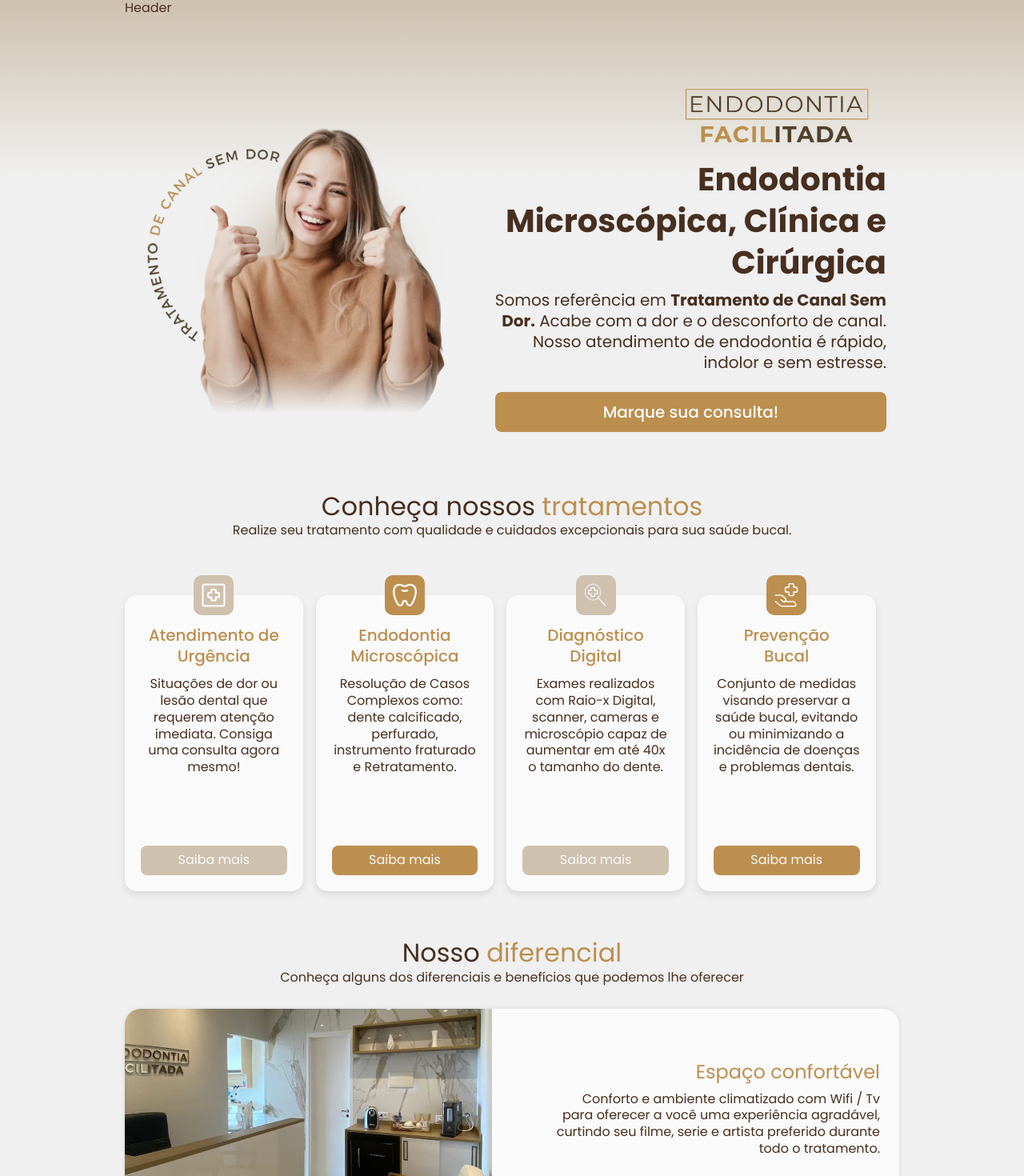
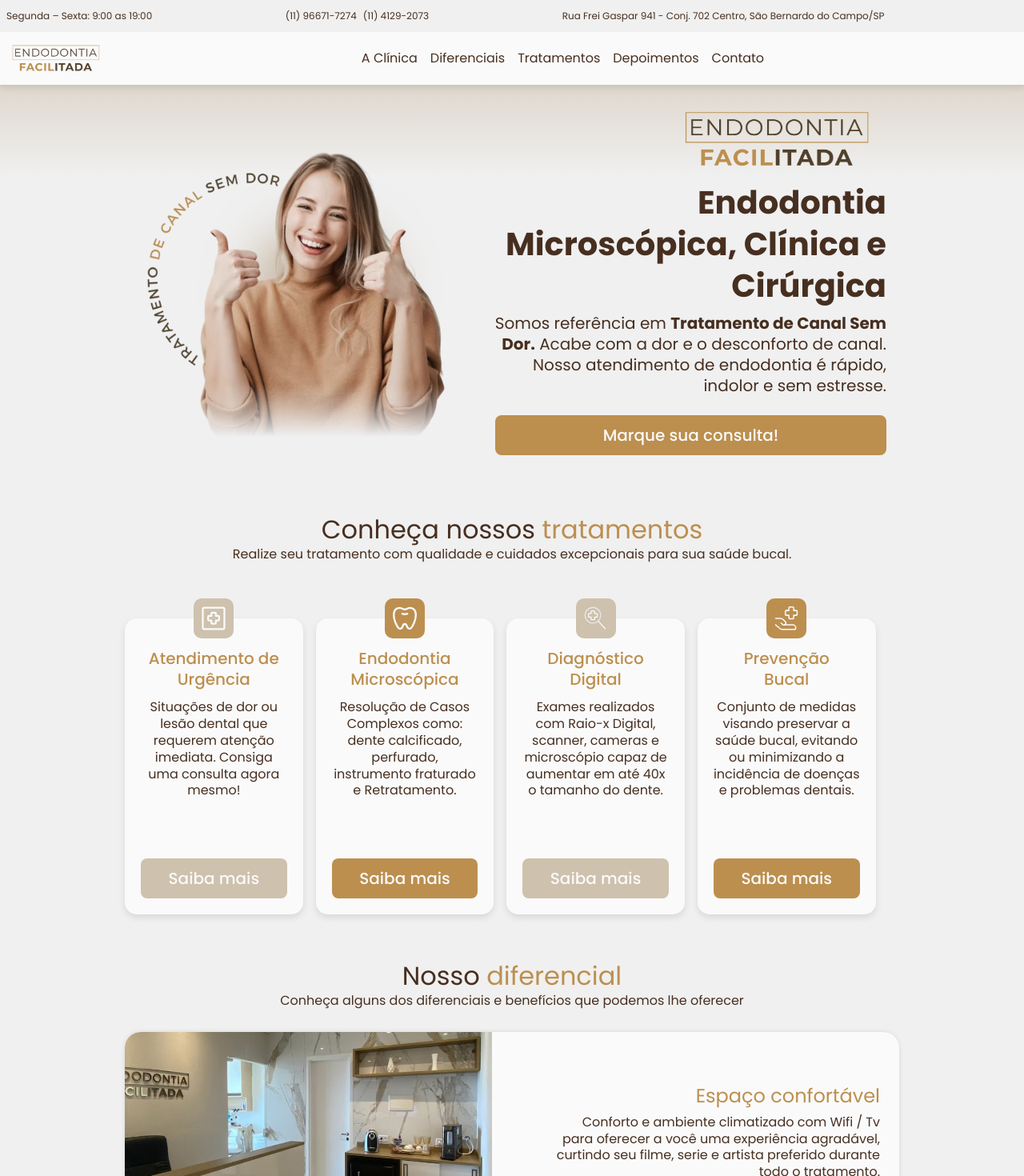
Before and after one commit to kevinmarangoni/implantesfacilitados, a Next.js app: page / in a window 1280 px wide. Shown: the top 1470 px of the page at 80% size. Built offline with nearby package versions, Linux system fonts and the light colour scheme.

Commit message:
updates several parts

```diff
--- a/package.json
+++ b/package.json
@@ -9,6 +9,7 @@
     "lint": "next lint"
   },
   "dependencies": {
+    "@react-google-maps/api": "^2.19.2",
     "@types/node": "20.10.6",
     "@types/react": "18.2.47",
     "@types/react-dom": "18.2.18",
--- a/src/app/page.tsx
+++ b/src/app/page.tsx
@@ -21,6 +21,7 @@ export default function Home() {
     <Container>
       <Content>
         <Header t={t} />
+        <Sections>
           <Hero t={t} />
           <Tratamento t={t} />
           <Diferenciais t={t} />
@@ -28,6 +29,7 @@ export default function Home() {
           <Depoimentos t={t} />
           <Agende t={t} />
           <Mapa t={t} />
+        </Sections>
         <Footer t={t} />
       </Content>
     </Container>
@@ -46,6 +48,14 @@ const Container = styled.div`
 const Content = styled.div`
   display: flex;
   justify-content: center;
+  align-items: center;
+  flex-direction: column;
+  width: 100%;
+`
+
+const Sections = styled.div`
+  display: flex;
+  justify-content: center;
   align-items: flex-start;
   flex-direction: column;
   padding: 0 16px;
--- a/src/components/Button/index.tsx
+++ b/src/components/Button/index.tsx
@@ -2,23 +2,27 @@ import React, { ReactNode } from 'react'
 import styled from 'styled-components'
 import { useRouter } from 'next/navigation'
 
-const Button:React.FC<{children:ReactNode, text?: string}> = ({children, text}) => {
+const Button:React.FC<{children?:ReactNode, text?: string, isGoogleRelated?: boolean, $color?: string}> = ({children, text, isGoogleRelated, $color}) => {
   const router = useRouter()
   const number = 5511966717274
 
   function handleRedirect(){
-    const url = encodeURI(`https://api.whatsapp.com/send?phone=${number}&text=${text ? text : 'Olá, gostaria de mais informações para tratamento e/ou agendar uma avaliação.'}`)
+    let url = ''
+    url = encodeURI(`https://api.whatsapp.com/send?phone=${number}&text=${text ? text : 'Olá, gostaria de mais informações para tratamento e/ou agendar uma avaliação.'}`)
+    if(isGoogleRelated){
+      url = encodeURI(`https://www.google.com/maps/place/ENDODONTIA+FACILITADA+%7C+Clínica+de+Endodontia+Microscópica/@-23.7176145,-46.5570809,17z/data=!4m8!3m7!1s0x94ce41adc5e289bf:0xc2790d572c5f0aeb!8m2!3d-23.7176145!4d-46.5570809!9m1!1b1!16s%2Fg%2F11s85x37wk?entry=ttu`)
+    }
     router.push(url)
   }
 
   return (
-    <StyledButton onClick={()=>{handleRedirect()}}>{children}</StyledButton>
+    <StyledButton $color={$color} onClick={()=>{handleRedirect()}}>{children ?? "Agendar consulta"}</StyledButton>
   )
 }
 
 export default Button
 
-const StyledButton = styled.button`
+const StyledButton = styled.button<{$color: string}>`
   height: 50px;
   width: 100%;
   min-width: 50%;
@@ -28,13 +32,18 @@ const StyledButton = styled.button`
   gap: 4px;
   justify-content: center;
   align-items: center;
-  background-color: ${({theme})=> theme.color.font[10]};
+  background-color: ${({$color, theme})=> $color ? $color : theme.color.font[10]};
   color: ${({theme})=> theme.color.font[30]};
   font-size: ${({theme})=> theme.sizes.font.paragraph.lg};
   font-weight: ${({theme})=> theme.sizes.weights.regular};
   border-radius: 8px;
   text-align: center;
   cursor: pointer;
+  transition: all ease-in-out 0.2s;
+
+  &:hover{
+    opacity: 0.6;
+  }
 
   @media (${({theme})=> theme.sizes.breakpoints.smartphone}) {
     width: 100%;
--- a/src/components/Header/index.tsx
+++ b/src/components/Header/index.tsx
@@ -1,10 +1,126 @@
+import styled from 'styled-components'
 import { TranslationObject } from '@/translation'
-import React from 'react'
+import React, { useEffect, useState } from 'react'
+import logo from '@/assets/images/logo.png'
+import Image from 'next/image'
+import useScrollPosition from '@/utils/useScroll'
 
 const Header:React.FC<{t: TranslationObject}> = ({t}) => {
+  const scroll = useScrollPosition()
+  const [isTopPage, setIsTopPage] = useState(true)
+
+  useEffect(()=>{
+    if(scroll === 0){
+      setIsTopPage(true)
+    }
+    else{
+      setIsTopPage(false)
+    }
+  },[scroll])
+
   return (
-    <div>Header</div>
+    <Container>
+      <Content>
+        <FixedHeader>
+          <FixedContent isTopPage={isTopPage}>
+            <WorkTime>{t.global.hour[0]}</WorkTime>
+            <Contact><div>{t.global.phone}</div><div>{t.global.whatsapp}</div></Contact>
+            <Address>{t.global.address}</Address>
+            <Social></Social>
+          </FixedContent>
+        </FixedHeader>
+        <MainHeader>
+        <LogoSection>
+            <Logo src={logo} alt={"logo"} />
+          </LogoSection>
+          <MenuSection>
+            <li>{t.header.menu.about}</li>
+            <li>{t.header.menu.differentials}</li>
+            <li>{t.header.menu.treatment}</li>
+            <li>{t.header.menu.testimony}</li>
+            <li>{t.header.menu.contact}</li>
+          </MenuSection>
+          <div></div>
+        </MainHeader>
+      </Content>
+    </Container>
   )
 }
 
 export default Header
+
+
+const Container = styled.div`
+width: 100%;
+/* *{
+  border: 1px dashed red;
+} */
+
+`
+const Content = styled.div``
+const FixedHeader = styled.div`
+height: 40px;
+`
+const FixedContent = styled.div<{isTopPage: boolean}>`
+height: 40px;
+width: 100%;
+position: fixed;
+z-index: 999;
+background-color: ${({theme})=> theme.color.background[60]};
+font-size: ${({theme})=> theme.sizes.font.paragraph.sm};
+box-shadow: ${({isTopPage})=> !isTopPage ? '0 4px 8px rgba(0, 0, 0, 0.1)': 'none'};
+display: flex;
+flex-direction: row;
+justify-content: space-between;
+align-items: center;
+padding: 8px;
+
+`
+const Address = styled.div``
+const Contact = styled.div`
+  display: flex;
+flex-direction: row;
+justify-content: space-between;
+gap: 8px;
+div{
+
+}
+`
+const WorkTime = styled.div``
+const Social = styled.div``
+
+const MainHeader = styled.div`
+display: flex;
+flex-direction: row;
+justify-content: space-between;
+background-color: ${({theme})=> theme.color.background[30]};
+box-shadow: 0 4px 8px rgba(0, 0, 0, 0.1);
+padding: 8px;
+`
+
+const LogoSection = styled.div`
+  height: 50px;
+  display: flex;
+  flex-direction: row;
+  justify-content: flex-end;
+  @media (${({theme})=> theme.sizes.breakpoints.smartphone}) {
+    justify-content: center;
+  }
+`
+const Logo = styled(Image)`
+  height: fit-content;
+  width: fit-content;
+  object-fit: contain;
+`
+
+const MenuSection = styled.ul`
+  list-style: none;
+  display: flex;
+  flex-direction: row;
+  justify-content: space-between;
+  align-items: center;
+  gap: 16px;
+  li{
+
+  }
+  `
--- a/src/components/Tratamento/components/card/Card.tsx
+++ b/src/components/Tratamento/components/card/Card.tsx
@@ -1,7 +1,18 @@
-import React, { useEffect, useState } from 'react';
+/* eslint-disable react-hooks/exhaustive-deps */
+import Button from '@/components/Button';
+import React, { ReactNode, useEffect, useState } from 'react';
 import styled, { useTheme } from 'styled-components';
 
-const Card = ({ title, description, button, icon, index}) => {
+interface ICardProps {
+  title: string;
+  description: string;
+  button: string;
+  icon: ReactNode;
+  index: number;
+  redirectText: string;
+}
+
+const Card:React.FC<ICardProps> = ({ title, description, button, icon, index, redirectText }) => {
   const theme = useTheme()
   const [color, setColor] = useState(theme.color.font[10])
 
@@ -28,7 +39,7 @@ const Card = ({ title, description, button, icon, index}) => {
         <Description>{description}</Description>
       </InfoSection>
       </Content>
-      <Button $color={color}>{button}</Button>
+      <Button $color={color} text={redirectText}>{button}</Button>
     </Container>
   );
 };
@@ -101,13 +112,4 @@ const Description = styled.p`
   text-align: center;
 `;
 
-const Button = styled.div<{$color: string}>`
-  background-color: ${({$color})=> $color};
-  padding: 8px 16px;
-  width: 100%;
-  border-radius: 8px;
-  text-align: center;
-  color: ${({theme})=> theme.color.font[30]};
-`;
-
 export default Card;
--- a/src/components/Tratamento/index.tsx
+++ b/src/components/Tratamento/index.tsx
@@ -27,6 +27,7 @@ const Tratamento: React.FC<{t: TranslationObject}> = ({t}) => {
           icon={icons[index]}
           description={item.text}
           button={item.button}
+          redirectText={item.redirectText}
         />
       ))}
         </CardsSection>
--- a/src/translation/base/pt-BR.json
+++ b/src/translation/base/pt-BR.json
@@ -1,11 +1,25 @@
 {
     "global": {
-        "whatsapp_number": "(11) 96671-7274"
+        "hour":[
+            "Segunda – Sexta: 9:00 as 19:00",
+            "Sábado – 9:00 as 13:00"
+        ],
+        "social":{
+            "instagram":"https://instagram.com/endodontiafacilitada?igshid=Mzc1MmZhNjY=%20%20",
+            "facebook":"https://www.facebook.com/endodontiafacilitada?mibextid=LQQJ4d%20",
+            "whatsapp":"https://wa.link/5evhq7"
+    },
+        "phone":"(11) 96671-7274",
+        "whatsapp":"(11) 4129-2073",
+        "address":"Rua Frei Gaspar 941 - Conj. 702 Centro, São Bernardo do Campo/SP",
+        "email": "endodontiafacilitada@gmail.com"
     },
     "header": {
         "menu": {
-            "about": "Sobre",
-            "treatment": "Tratamento",
+            "about": "A Clínica",
+            "differentials": "Diferenciais",
+            "testimony": "Depoimentos",
+            "treatment": "Tratamentos",
             "schedule": "Agendar",
             "contact": "Contato",
             "map": "Localização"
@@ -28,22 +42,26 @@
             {
                 "title": "Atendimento de Urgência",
                 "text": "Situações de dor ou lesão dental que requerem atenção imediata. Consiga uma consulta agora mesmo!",
-                "button": "Saiba mais"
+                "button": "Saiba mais",
+                "redirectText": "Tenho uma emergência e desejo marcar uma consulta."
             },
             {
                 "title": "Endodontia Microscópica",
                 "text": "Resolução de Casos Complexos como: dente calcificado, perfurado, instrumento fraturado e Retratamento.",
-                "button": "Saiba mais"
+                "button": "Saiba mais",
+                "redirectText": "Olá, poderia me esclarecer melhor a respeito da Endodontia Microscópica?"
             },
             {
                 "title": "Diagnóstico Digital",
                 "text": "Exames realizados com Raio-x Digital, scanner, cameras e microscópio capaz de aumentar em até 40x o tamanho do dente.",
-                "button": "Saiba mais"
+                "button": "Saiba mais",
+                "redirectText": "Olá, poderia me esclarecer melhor a respeito do Diagnóstico Digital?"
             },
             {
                 "title": "Prevenção Bucal",
                 "text": "Conjunto de medidas visando preservar a saúde bucal, evitando ou minimizando a incidência de doenças e problemas dentais.",
-                "button": "Saiba mais"
+                "button": "Saiba mais",
+                "redirectText": "Olá, poderia me esclarecer melhor a respeito da Prevenção Bucal na clínica?"
             }
         ]
     },
@@ -55,7 +73,8 @@
             "second": "Com o uso do MICROSCÓPIO o especialista em canal garante um tratamento mais preciso e eficiente, evitando possíveis complicações no futuro.",
             "third": "Além disso, a clínica conta com profissionais capacitados e experientes em endodontia microscópica, clínica e cirúrgica. Garantindo um atendimento humanizado de excelência.  Se você busca realizar tratamento de canal de qualidade, a endodontia facilitada é uma excelente opção."
         },
-        "button": "Agende já sua Consulta"
+        "button": "Agende já sua Consulta",
+        "redirectText": "Olá, desejo marcar uma consulta, como faço?"
     },
     "differentials": {
         "title": "Nosso <span>diferencial</span>",
@@ -87,7 +106,8 @@
                 "text": "Controle rígido de biossegurança (conjunto de procedimentos que evitam o contágio de bactérias e microorganismos entre os pacientes)"
             }
         ],
-        "button": "Venha se tratar conosco!"
+        "button": "Venha se tratar conosco!",
+        "redirectText": "Olá, poderia me esclarecer melhor a respeito dos tratamentos que vocês oferecem?"
     },
     "testimony": {
         "title": "Depoimentos",
@@ -108,24 +128,10 @@
     },
     "footer": {
         "working": {
-            "title": "Horário de Atendimento",
-            "times": [
-                "Segunda – Sexta: 9:00 as 19:00",
-                "Sábado – 9:00 as 13:00"
-            ]
+            "title": "Horário de Atendimento"
         },
-        "contact": [
-            {"icon":"", "text": "(11) 4129-2073"},
-            {"icon":"", "text": "(11) 96671-7274"},
-            {"icon":"", "text": "endodontiafacilitada@gmail.com"}
-        ],
         "social":{
-            "title": "Nossas redes sociais:",
-            "apps":[
-                {"icon":"", "name": "instagram", "link":"https://instagram.com/endodontiafacilitada?igshid=Mzc1MmZhNjY=%20%20"},
-                {"icon":"", "name": "facebook", "link":"https://www.facebook.com/endodontiafacilitada?mibextid=LQQJ4d%20"},
-                {"icon":"", "name": "whatsapp", "link":"https://wa.link/5evhq7"}
-            ]
+            "title": "Nossas redes sociais:"
         },
         "rights": "Copyright 2023 © Endodontia Facilitada-  Todos os direitos reservados.",
         "made_by": "Feito por"
--- /dev/null
+++ b/src/utils/useScroll.tsx
@@ -0,0 +1,24 @@
+import { useEffect, useState } from 'react';
+
+const useScrollPosition = () => {
+  const [scrollPosition, setScrollPosition] = useState(0);
+
+  const handleScroll = () => {
+    const position = window.scrollY;
+    setScrollPosition(position);
+  };
+
+  useEffect(() => {
+    // Adiciona um listener de evento de rolagem quando o componente monta
+    window.addEventListener('scroll', handleScroll);
+
+    // Remove o listener de evento de rolagem quando o componente desmonta
+    return () => {
+      window.removeEventListener('scroll', handleScroll);
+    };
+  }, []); // O segundo argumento [] garante que o efeito seja executado apenas uma vez durante a montagem do componente
+
+  return scrollPosition;
+};
+
+export default useScrollPosition;
```
Also changed, not shown: src/components/Depoimentos/index.tsx (+13 -2 lines), src/components/Diferenciais/index.tsx (+12 -2 lines), src/components/Mapa/index.tsx (+43 -2 lines), src/types/theme.d.ts (+4 -5 lines), 2 other files (tests, documents, lock files or other folders). Lines whose indentation alone changed are shown as unchanged.
